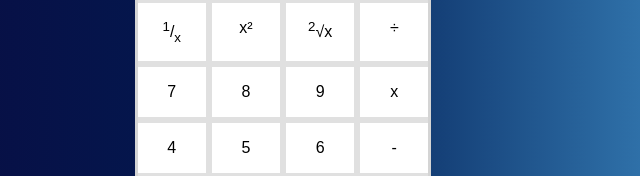
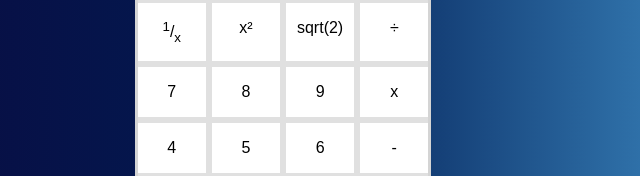
Before and after one commit to Ale754-bot/calculadora, a plain HTML site: page index.html in a window 1280 px wide. Shown: the part 261-437 px from the top of the page, 357-997 px from the left. Drawn offline with Linux system fonts and the light colour scheme.

Commit message:
Update index.html

```diff
--- a/index.html
+++ b/index.html
@@ -22,7 +22,7 @@
         <div class="div7"><p><img src="pngwing.com.png" alt="" height="20px"></p></div>
         <div class="div8"><p><sup>1</sup>/<sub>x</sub></p></div>
         <div class="div9"><p>x&sup2</p></div>
-        <div class="div10" onclick="raizcuadrada('<sup>2</sup>&radic;x')"><p><sup>2</sup>&radic;x</p></div>
+        <div class="div10" onclick="raizcuadrada('<sup>2</sup>&radic;x')"><p>sqrt(2)</p></div>
         <div class="div11" onclick="operacion('/')"><p>&divide</p></div>
         <div class="div12" onclick=mostrar(7)><p>7</p></div>
         <div class="div13"onclick=mostrar(8)><p>8</p></div>
```
